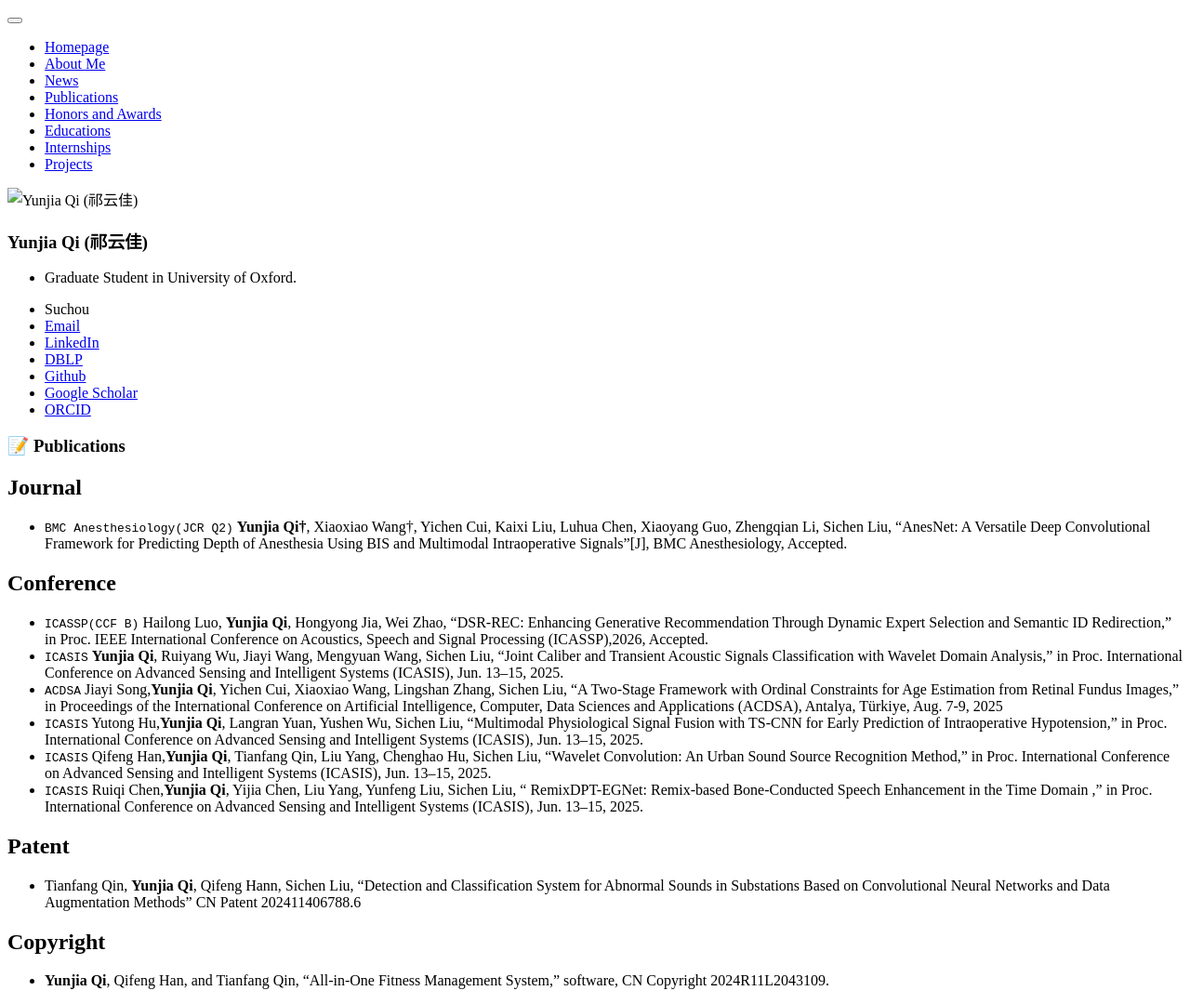
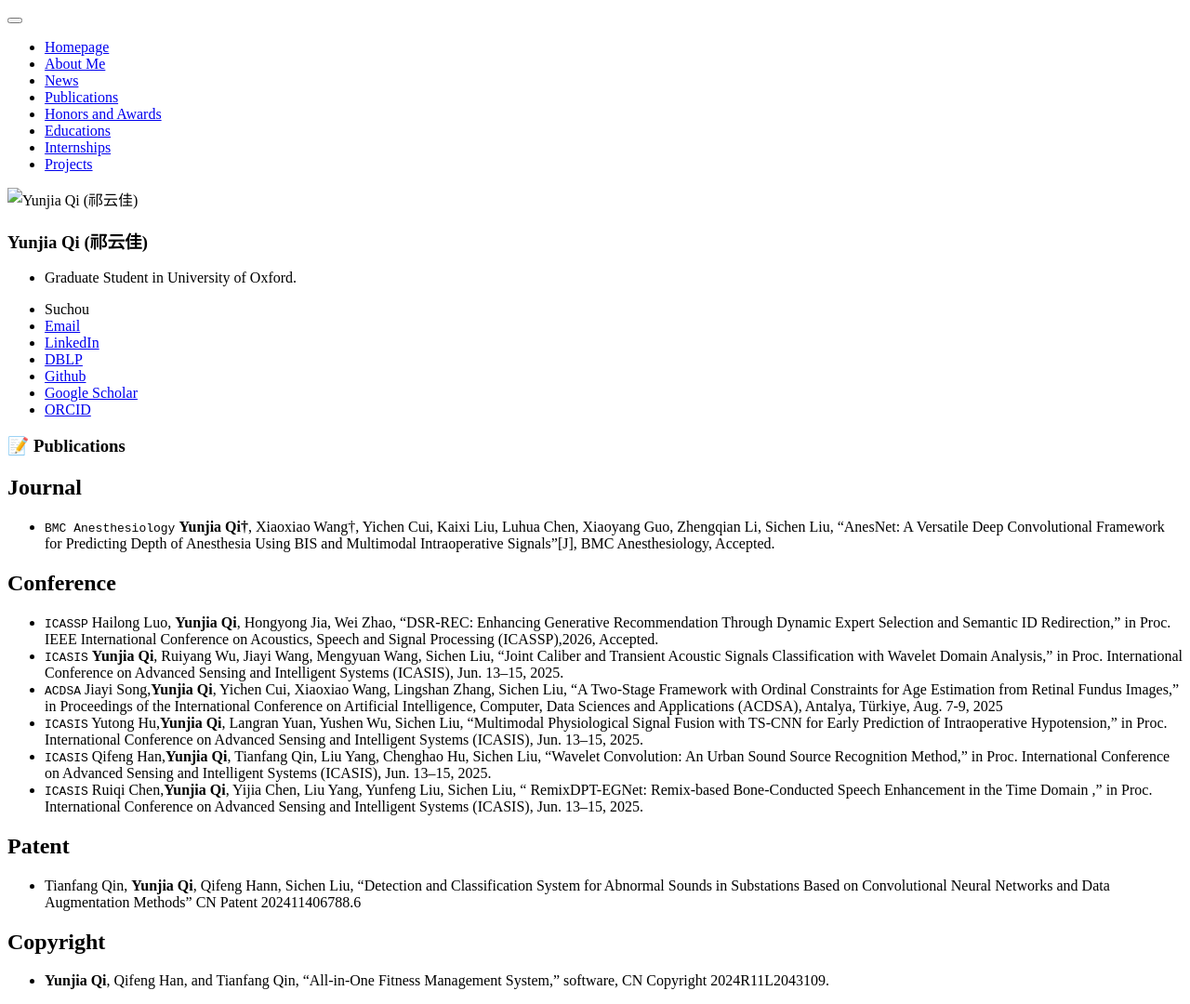
Before and after one commit to QiYunjia/QiYunjia.github.io, a Jekyll site: the page built from _pages/includes/pub.md, in a window 1280 px wide. Shown: the whole page at 93% size. Built offline with Jekyll 4.4.1, drawn with Linux system fonts in a browser that asks for light colours; our own code applies the rules of GitHub Pages for plain Markdown files.

Commit message:
Update pub.md

```diff
--- a/_pages/includes/pub.md
+++ b/_pages/includes/pub.md
@@ -6,10 +6,10 @@
 <!--
 - **Yunjia Qi**, Feiran Yang, Tonghui Wu, Sichen Liu, Phase Correction: Strucurally Guided Phase Modeling For Speech Enhancement[J], IEEE Signal Processing Letters
 -->
-- ``BMC Anesthesiology(JCR Q2)`` **Yunjia Qi†**, Xiaoxiao Wang†, Yichen Cui, Kaixi Liu, Luhua Chen, Xiaoyang Guo, Zhengqian Li, Sichen Liu, "AnesNet: A Versatile Deep Convolutional Framework for Predicting Depth of Anesthesia Using BIS and Multimodal Intraoperative Signals"[J], BMC Anesthesiology, Accepted.
+- ``BMC Anesthesiology`` **Yunjia Qi†**, Xiaoxiao Wang†, Yichen Cui, Kaixi Liu, Luhua Chen, Xiaoyang Guo, Zhengqian Li, Sichen Liu, "AnesNet: A Versatile Deep Convolutional Framework for Predicting Depth of Anesthesia Using BIS and Multimodal Intraoperative Signals"[J], BMC Anesthesiology, Accepted.
 
 ## Conference
-- ``ICASSP(CCF B)`` Hailong Luo, **Yunjia Qi**, Hongyong Jia, Wei Zhao, "DSR-REC: Enhancing Generative Recommendation Through Dynamic Expert Selection and Semantic ID Redirection," in Proc. IEEE International Conference on Acoustics, Speech and Signal Processing (ICASSP),2026, Accepted.
+- ``ICASSP`` Hailong Luo, **Yunjia Qi**, Hongyong Jia, Wei Zhao, "DSR-REC: Enhancing Generative Recommendation Through Dynamic Expert Selection and Semantic ID Redirection," in Proc. IEEE International Conference on Acoustics, Speech and Signal Processing (ICASSP),2026, Accepted.
 - ``ICASIS`` **Yunjia Qi**, Ruiyang Wu, Jiayi Wang, Mengyuan Wang, Sichen Liu, "Joint Caliber and Transient Acoustic Signals Classification with Wavelet Domain Analysis," in Proc. International Conference on Advanced Sensing and Intelligent Systems (ICASIS), Jun. 13–15, 2025.
 - ``ACDSA`` Jiayi Song,**Yunjia Qi**, Yichen Cui, Xiaoxiao Wang, Lingshan Zhang, Sichen Liu, "A Two-Stage Framework with Ordinal Constraints for Age Estimation from Retinal Fundus Images," in Proceedings of the International Conference on Artificial Intelligence, Computer, Data Sciences and Applications (ACDSA), Antalya, Türkiye, Aug. 7-9, 2025
 - ``ICASIS`` Yutong Hu,**Yunjia Qi**, Langran Yuan, Yushen Wu, Sichen Liu, "Multimodal Physiological Signal Fusion with TS-CNN for Early Prediction of
```
